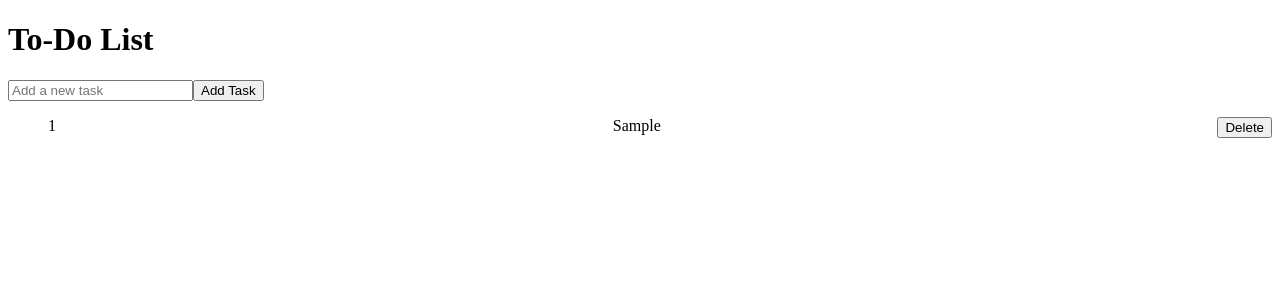
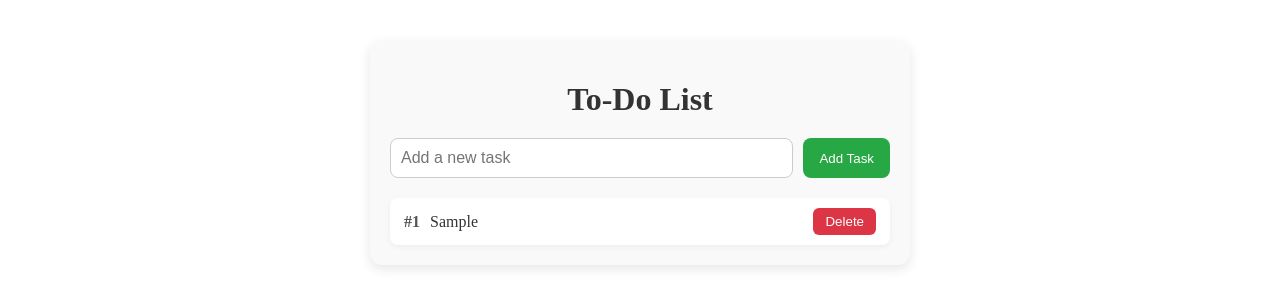
Before and after one commit to Ehsansobhni/to-do-list-angular, an Angular app: page / in a window 1280 px wide. Both pictures are taken after typing "Sample" into the empty fields and a click on the button "Add Task". Shown: the top 308 px of the page. Built offline with nearby package versions, Linux system fonts and the light colour scheme.

Commit message:
add styling for todo list (background, title, buttons)

```diff
--- a/src/app/app.css
+++ b/src/app/app.css
@@ -1,5 +1,87 @@
+.container {
+  max-width: 500px;
+  margin: 40px auto;
+  padding: 20px;
+  background: #f9f9f9;
+  border-radius: 12px;
+  box-shadow: 0 4px 12px rgba(0, 0, 0, 0.1);
+}
+
+.title {
+  text-align: center;
+  font-size: 2rem;
+  font-weight: bold;
+  color: #333;
+  margin-bottom: 20px;
+}
+
+.input-group {
+  display: flex;
+  gap: 10px;
+  margin-bottom: 20px;
+}
+
+.input-group input {
+  flex: 1;
+  padding: 10px;
+  border-radius: 8px;
+  border: 1px solid #ccc;
+  outline: none;
+  font-size: 1rem;
+}
+
+.btn-add {
+  background: #28a745;
+  color: white;
+  border: none;
+  padding: 10px 16px;
+  border-radius: 8px;
+  cursor: pointer;
+  transition: 0.3s;
+}
+
+.btn-add:hover {
+  background: #218838;
+}
+
 .task-list {
   display: flex;
+  flex-direction: column;
+  gap: 10px;
+}
+
+.task-item {
+  display: flex;
   justify-content: space-between;
-  list-style: none;
+  align-items: center;
+  background: white;
+  padding: 10px 14px;
+  border-radius: 8px;
+  box-shadow: 0 2px 6px rgba(0, 0, 0, 0.05);
 }
+
+.task-id {
+  font-weight: bold;
+  color: #555;
+}
+
+.task-name {
+  flex: 1;
+  margin-left: 10px;
+  color: #333;
+}
+
+/* Delete button */
+.btn-delete {
+  background: #dc3545;
+  color: white;
+  border: none;
+  padding: 6px 12px;
+  border-radius: 6px;
+  cursor: pointer;
+  transition: 0.3s;
+}
+
+.btn-delete:hover {
+  background: #c82333;
+}
--- a/src/app/app.html
+++ b/src/app/app.html
@@ -1,25 +1,27 @@
-<h1>To-Do List</h1>
+<div class="container">
+  <h1 class="title">To-Do List</h1>
+
+  <div class="input-group">
     <input
       type="text"
       placeholder="Add a new task"
       [(ngModel)]="task"
       (keyup.enter)="addTask()"
     />
-<button (click)="addTask()">Add Task</button>
+    <button class="btn-add" (click)="addTask()">Add Task</button>
+  </div>
 
+  <div class="task-list">
     @for (task of taskList; track task.id) {
-  <ul class="task-list">
-    <li>
-      {{ task.id }}
-    </li>
-    <li>
-      {{ task.name }}
-    </li>
-    <li>
-      <button (click)="deleteTask(task.id)">Delete</button>
-    </li>
-  </ul>
+      <div class="task-item">
+        <span class="task-id">#{{ task.id }}</span>
+        <span class="task-name">{{ task.name }}</span>
+        <button class="btn-delete" (click)="deleteTask(task.id)">Delete</button>
+      </div>
     }
+  </div>
+</div>
+
 <!--
 
 <div>
```
Lines whose indentation alone changed are shown as unchanged.
